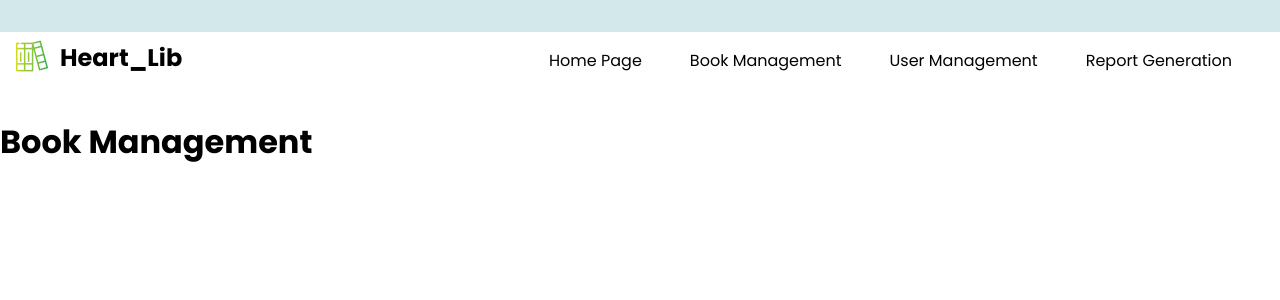
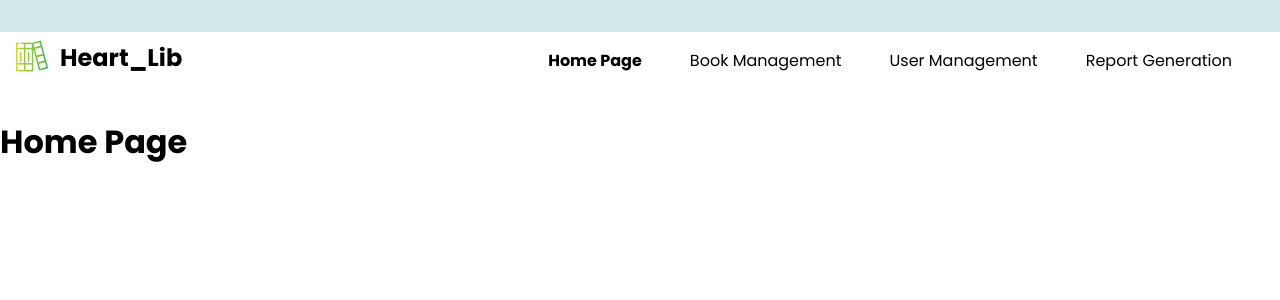
Before and after one commit to Nipuni-Wimangsa/Library-Management-System, an Angular app in the folder LibraryManagementSystem/: page /adminHome in a window 1280 px wide. Shown: the top 300 px of the page. Built offline with nearby package versions, Linux system fonts and the light colour scheme.

Commit message:
changes for header component

```diff
--- a/LibraryManagementSystem/src/app/admin-header/admin-header.component.css
+++ b/LibraryManagementSystem/src/app/admin-header/admin-header.component.css
@@ -5,10 +5,12 @@
 }
 
 .logo-container {
+  color: black;
   display: flex;
   flex-direction: row;
   margin-left: 1em;
   margin-top: 0.5em;
+  text-decoration: none;
 }
 
 .title {
--- a/LibraryManagementSystem/src/app/admin-header/admin-header.component.html
+++ b/LibraryManagementSystem/src/app/admin-header/admin-header.component.html
@@ -1,18 +1,13 @@
 <div class="upper-bar"></div>
 <div class="container">
-  <div class="logo-container">
+  <a class="logo-container" href="/adminHome">
     <img src="../../assets/Icons/logo.png" alt="Logo of Books" class="logo" />
     <h1 class="title">Heart_Lib</h1>
-  </div>
+  </a>
   <nav>
     <ul class="nav-bar">
       <li class="nav-item">
-        <a
-          routerLink="adminHome"
-          (click)="setActiveLink('adminHome')"
-          [ngClass]="{ active: activeLink == 'adminHome' }"
-          >Home Page</a
-        >
+        <a href="/adminHome" [ngClass]="{ active: isBold }">Home Page</a>
       </li>
       <li class="nav-item"><a href="#">Book Management</a></li>
       <li class="nav-item"><a href="#">User Management</a></li>
@@ -20,9 +15,6 @@
     </ul>
   </nav>
 </div>
-
-<router-outlet></router-outlet>
-
 <!--
   * Responsive design
  -->
--- a/LibraryManagementSystem/src/app/admin-header/admin-header.component.ts
+++ b/LibraryManagementSystem/src/app/admin-header/admin-header.component.ts
@@ -1,4 +1,4 @@
-import { Component } from '@angular/core';
+import { Component, Input } from '@angular/core';
 
 @Component({
   selector: 'app-admin-header',
@@ -6,9 +6,5 @@ import { Component } from '@angular/core';
   styleUrl: './admin-header.component.css',
 })
 export class AdminHeaderComponent {
-  activeLink = '';
-
-  setActiveLink(link: string) {
-    this.activeLink = link;
-  }
+  @Input() isBold = false;
 }
--- a/LibraryManagementSystem/src/app/admin-home/admin-home.component.html
+++ b/LibraryManagementSystem/src/app/admin-home/admin-home.component.html
@@ -1,2 +1,6 @@
-<app-admin-header></app-admin-header>
-<h2>Book Management</h2>
+<!-- <app-admin-header [boldLink]="activeLink"></app-admin-header> -->
+<app-admin-header [isBold]="isActive"></app-admin-header>
+
+<h2>Home Page</h2>
+
+<!-- implementation -->
--- a/LibraryManagementSystem/src/app/admin-home/admin-home.component.ts
+++ b/LibraryManagementSystem/src/app/admin-home/admin-home.component.ts
@@ -5,4 +5,6 @@ import { Component } from '@angular/core';
   templateUrl: './admin-home.component.html',
   styleUrl: './admin-home.component.css',
 })
-export class AdminHomeComponent {}
+export class AdminHomeComponent {
+  isActive = true;
+}
```
